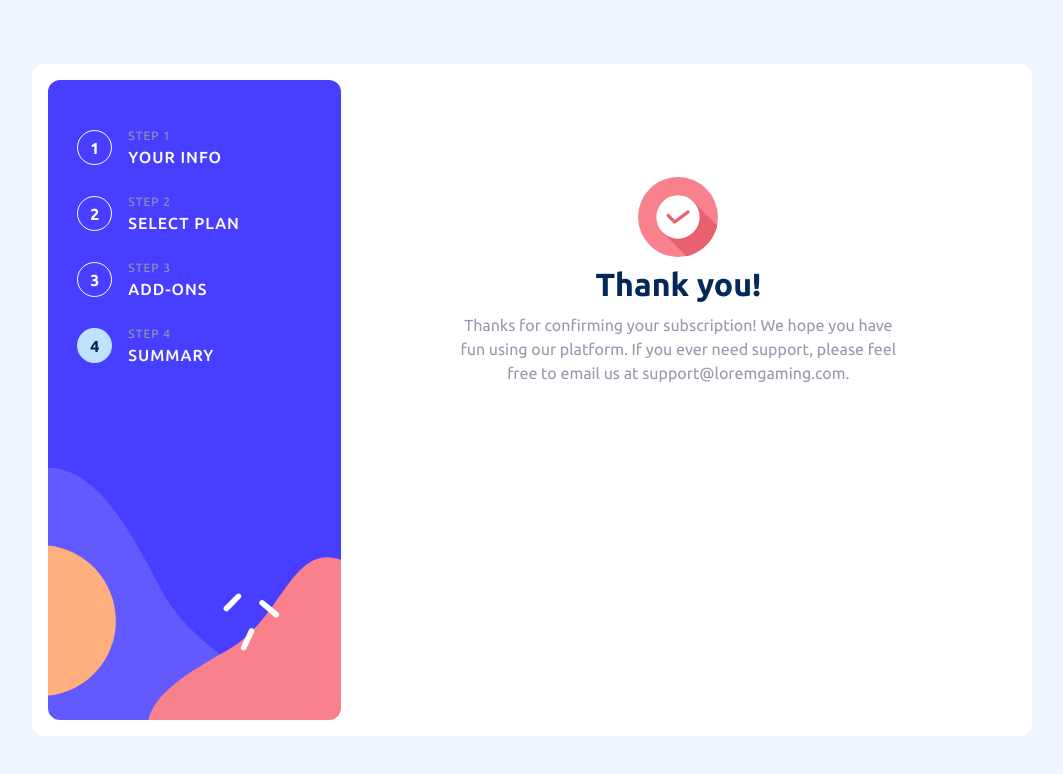
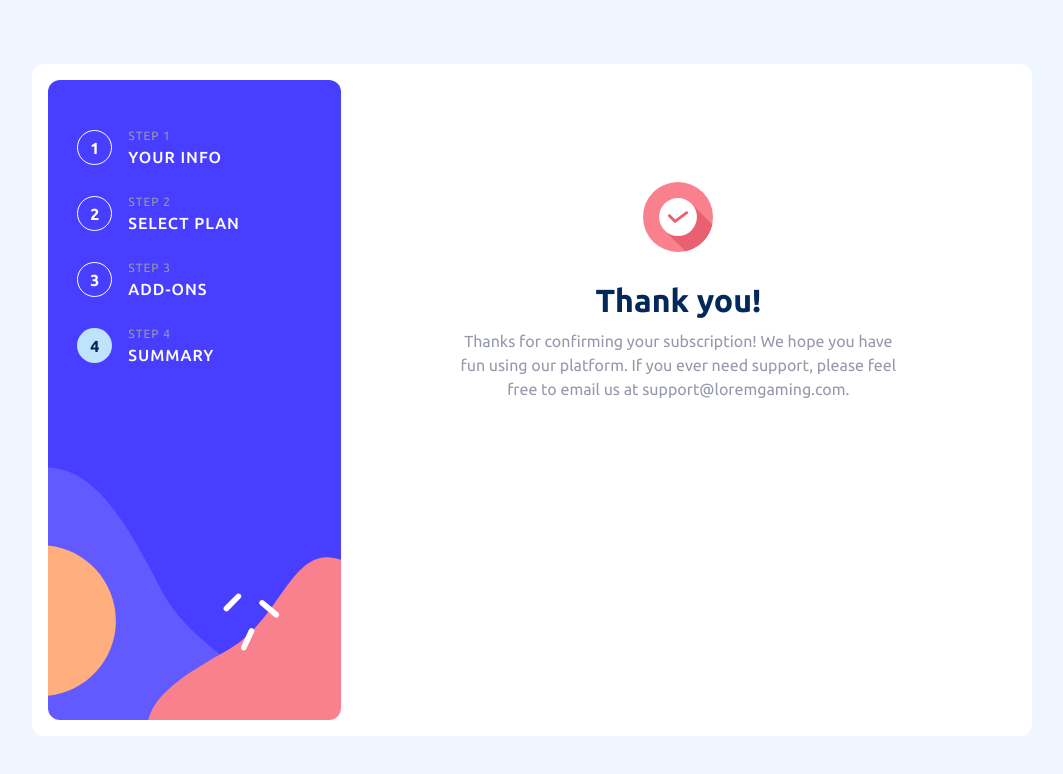
Before and after one commit to sodiqsanusi/multi-step-form, a Next.js app: page /thank-you in a window 1280 px wide. Shown: the top 774 px of the page, without its empty margins (108-1171 px from the left). Built offline with nearby package versions, Linux system fonts and the light colour scheme.

Commit message:
Responsiveness for 'Thank You' page of the form
This should actually be the last of major stylings regarding responsiveness. Will start the planning and development on how to do the functionalities

```diff
--- a/styles/thank-you.module.css
+++ b/styles/thank-you.module.css
@@ -9,3 +9,13 @@
   max-width: 90px;
   width: 22%;
 }
+
+@media(min-width: 700px){
+  .imageContainer{
+    max-width: 70px;
+    margin-bottom: 1.5em;
+  }
+  .container h1{
+    margin-bottom: 0.5em;
+  }
+}
```
